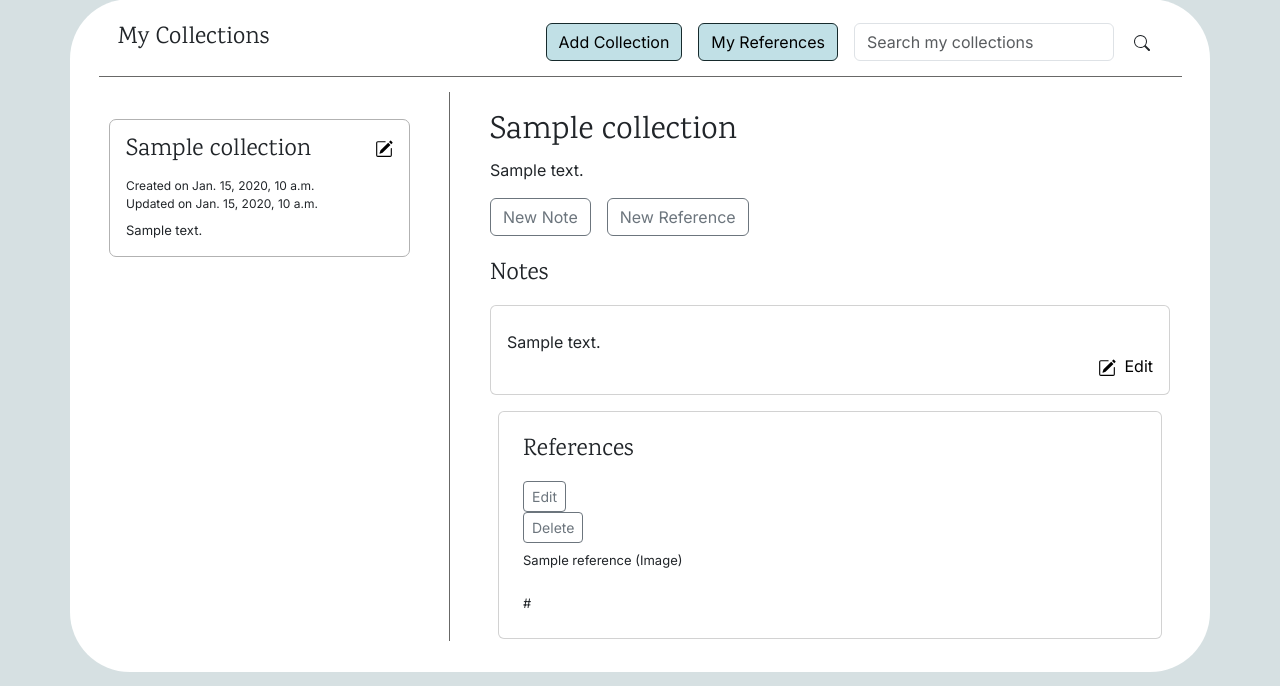
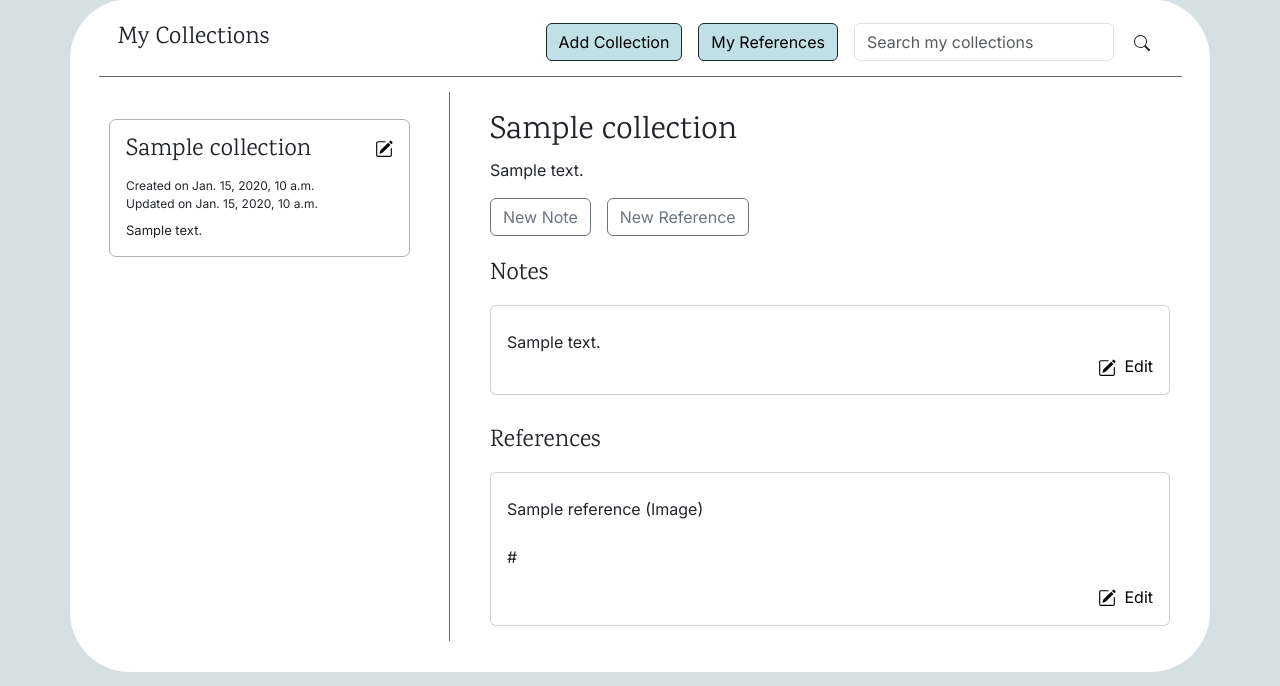
Before and after one commit to AbigailDawson/notealong, a Django app: page /collections/1/ in a window 1280 px wide. Shown: the part 156-842 px from the top of the page. Run offline with Django 5.2, Linux system fonts and the light colour scheme; a user stored in the database is signed in; tables that the repository leaves empty hold one stand-in row (values such as "Sample post"); some libraries are stand-ins or nearby versions.

Commit message:
Move reference delete button to reference edit page

```diff
--- a/main_app/templates/collections/detail.html
+++ b/main_app/templates/collections/detail.html
@@ -34,17 +34,23 @@
             <p class="card-text mt-2">No notes have been added to this collection.</p>
         {% endif %}
     </div>
-    <div class="card m-2 p-4">
-        <h4 class="card-title mb-3">References</h4>
+    <div class="mt-4">
+        <h4 class="mb-3">References</h4>
         {% if collection.references.count %}
             {% for reference in collection.references.all %}
-                <a href="{% url 'references_update' collection.id reference.id %}"><button class="btn btn-outline-secondary btn-sm">Edit</button></a>
-                <a href="{% url 'references_delete' collection.id reference.id %}"><button class="btn btn-outline-secondary btn-sm">Delete</button></a>
-                <p class="card-text mt-2">{{ reference.name }} ({{ reference.get_type_display }})</p>
-                <p class="card-text mt-2">{{ reference.url }}</p>
+            <div class="card my-2 p-3">
+                <p class="mt-2">{{ reference.name }} ({{ reference.get_type_display }})</p>
+                <p class="mt-2">{{ reference.url }}</p>
+                <div class="d-flex justify-content-end">
+                    <a href="{% url 'references_update' collection.id reference.id %}"><svg xmlns="http://www.w3.org/2000/svg" width="18" height="18" fill="currentColor" class="bi bi-pencil-square icon me-2" viewBox="0 0 16 16">
+                        <path d="M15.502 1.94a.5.5 0 0 1 0 .706L14.459 3.69l-2-2L13.502.646a.5.5 0 0 1 .707 0l1.293 1.293zm-1.75 2.456-2-2L4.939 9.21a.5.5 0 0 0-.121.196l-.805 2.414a.25.25 0 0 0 .316.316l2.414-.805a.5.5 0 0 0 .196-.12l6.813-6.814z"/>
+                        <path fill-rule="evenodd" d="M1 13.5A1.5 1.5 0 0 0 2.5 15h11a1.5 1.5 0 0 0 1.5-1.5v-6a.5.5 0 0 0-1 0v6a.5.5 0 0 1-.5.5h-11a.5.5 0 0 1-.5-.5v-11a.5.5 0 0 1 .5-.5H9a.5.5 0 0 0 0-1H2.5A1.5 1.5 0 0 0 1 2.5z"/>
+                      </svg>Edit</a>
+                </div>
+            </div>
             {% endfor %}
         {% else %}
-            <p class="card-text mt-2">No references have been added to this collection.</p>
+            <p class="mt-2">No references have been added to this collection.</p>
         {% endif %}
     </div>
 </div>
--- a/main_app/templates/main_app/reference_form.html
+++ b/main_app/templates/main_app/reference_form.html
@@ -13,5 +13,9 @@
       <input type="file" name="url">
       <button class="btn btn-outline-secondary btn-md" type="submit">Submit!</button>
     </form>
+    {% if object %}
+      <a class="delete-link mt-4" href="{% url 'references_delete' collection.id reference.id %}">Delete Reference</a>
+      <p class="small-text mt-2"><b>Warning: </b>This action cannot be undone.</p>
+    {% endif %}
   </div>
 {% endblock %}
```
Also changed, not shown: main_app/templates/shared_collections/detail.html (+7 -5 lines).
